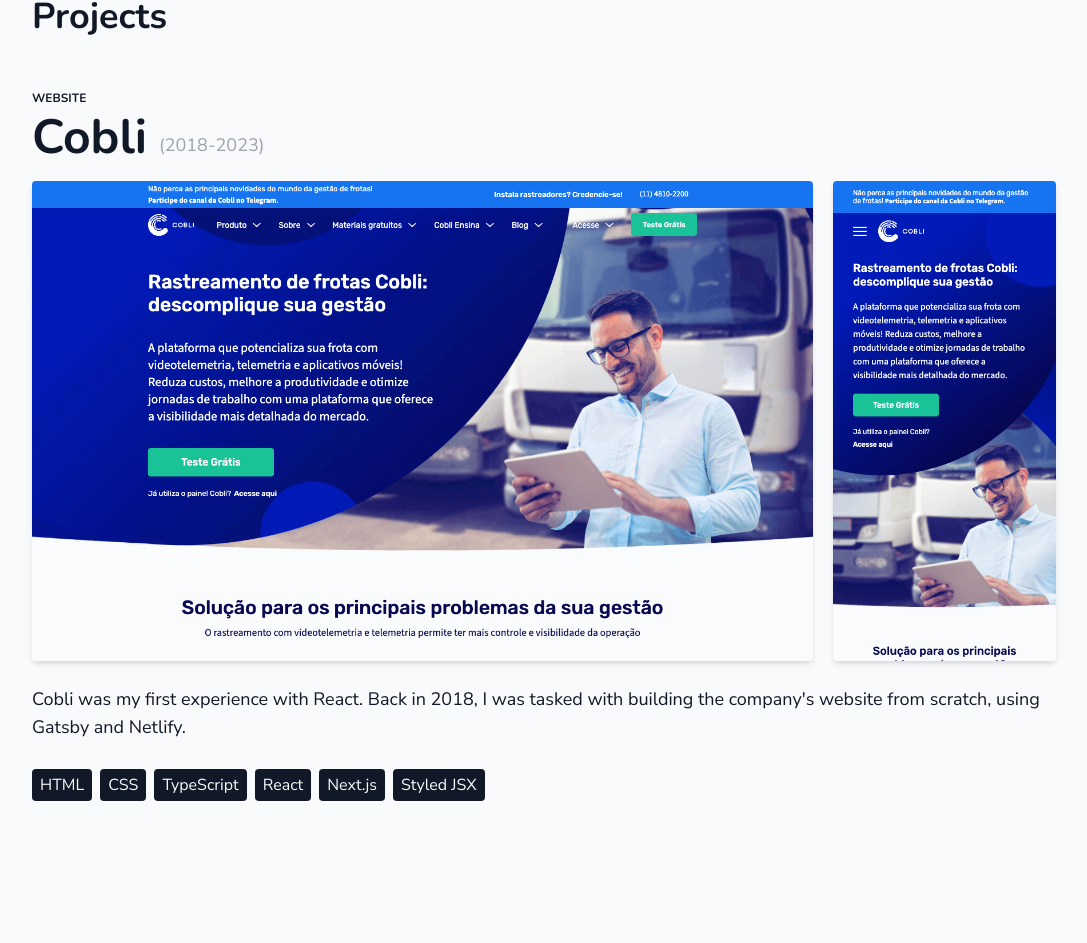
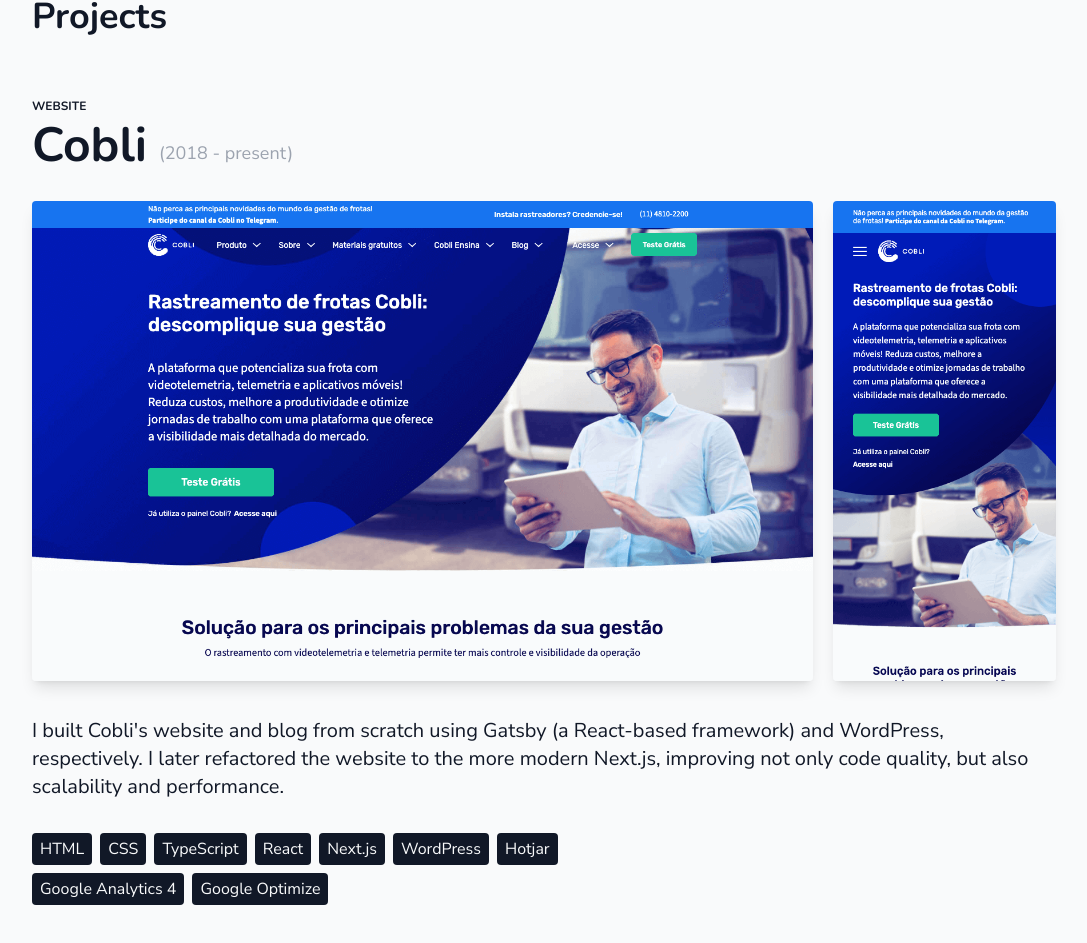
Before and after one commit to thomasryu/portfolio, a Next.js app: page /projects in a window 1280 px wide. Shown: the part 147-1090 px from the top of the page, without its empty margins (96-1183 px from the left). Built offline with nearby package versions, Linux system fonts and the light colour scheme.

Commit message:
Adding Cobli to projects page

```diff
--- a/app/about/page.tsx
+++ b/app/about/page.tsx
@@ -8,7 +8,26 @@
       <Container>
         <h1>About</h1>
 
-        <p></p>
+        <div className="flex min-h-screen items-center justify-center">
+          <div className="flex items-center justify-center gap-20 [filter:url(#gooey)]">
+            <div className="animate-movealt h-60 w-60 rounded-full bg-zinc-300 bg-gradient-to-br from-white to-zinc-400 shadow-inner shadow-white"></div>
+
+            <div className="animate-move h-40 w-40 rounded-full bg-zinc-300 bg-gradient-to-br from-white to-zinc-400 shadow-inner shadow-white"></div>
+          </div>
+        </div>
+
+        <svg>
+          <filter id="gooey">
+            <feGaussianBlur in="SourceGraphic" stdDeviation="25" />
+            <feColorMatrix
+              values="
+                  1 0 0 0 0
+                  0 1 0 0 0
+                  0 0 1 0 0
+                  0 0 0 90 -25"
+            />
+          </filter>
+        </svg>
       </Container>
     </main>
   )
--- a/app/globals.css
+++ b/app/globals.css
@@ -14,7 +14,8 @@
   }
 
   ul {
-    list-style-position: inside;
+    list-style-type: disc;
+    padding-left: 1.25rem;
   }
 
   a {
--- a/app/page.tsx
+++ b/app/page.tsx
@@ -4,6 +4,7 @@
 import { url } from '@/data'
 
 import { Container } from '@/components/Container'
+import { Tag } from '@/components/Tag'
 import { Tooltip } from '@/components/Tooltip'
 
 import GitHub from '@/icons/github.svg'
@@ -37,7 +38,7 @@
       'Vercel',
       'Netlify',
       'Google Tag Manager',
-      'Google Analytics',
+      'Google Analytics 4',
       'HubSpot',
       'Hotjar',
       'Microsoft Clarity',
@@ -87,9 +88,9 @@
               <h3 className="text-center">{skill.label}</h3>
               <div className="flex flex-row justify-center flex-wrap max-w-lg -m-1 mt-0">
                 {skill.tags.map((tag) => (
-                  <span className="text-white bg-black px-2 py-1 rounded m-1" key={tag}>
+                  <Tag className="m-1" key={tag}>
                     {tag}
-                  </span>
+                  </Tag>
                 ))}
               </div>
             </div>
@@ -116,7 +117,7 @@
           <span className="block text-sm lg:text-md font-bold pr-6">
             This website was built with the following stack:
           </span>
-          <ul className="list-disc mt-3 space-y-2">
+          <ul className="mt-3 space-y-2">
             <li className="text-sm lg:text-md">React</li>
             <li className="text-sm lg:text-md">TypeScript</li>
             <li className="text-sm lg:text-md">Next.js</li>
--- a/app/projects/page.tsx
+++ b/app/projects/page.tsx
@@ -4,6 +4,7 @@
 import { projects } from '@/data'
 
 import { Container } from '@/components/Container'
+import { Tag } from '@/components/Tag'
 
 export default function Projects() {
   return (
@@ -11,13 +12,13 @@
       <Container>
         <h1 className="text-3xl lg:text-4xl font-bold">Projects</h1>
 
-        <div className="mt-10 lg:mt-12">
-          {projects.map((project) => (
+        <div className="mt-10 lg:mt-14 space-y-4">
+          {projects.map((project, index) => (
             <div key={project.name}>
               {/* Label, Title, Date */}
               <span className="text-xs font-serif font-bold uppercase">{project.label}</span>
               <div className="flex flex-row items-end">
-                <Link href={project.href}>
+                <Link href={project.href} target="_blank" rel="noopener noreferrer">
                   <h1 className="text-4xl lg:text-5xl mt-1">{project.name}</h1>
                 </Link>
                 <div className="text-xs lg:text-lg text-gray mb-1.5 ml-2 lg:mb-0.5 lg:ml-3">
@@ -27,7 +28,7 @@
                   ) : (
                     <>
                       <span>{project.date.start}</span>
-                      {'-'}
+                      {' - '}
                       <span>{project.date.end}</span>
                     </>
                   )}
@@ -36,30 +37,38 @@
               </div>
 
               {/* Images */}
-              <div className="flex flex-row items-center space-x-2 lg:space-x-5 mt-5">
+              <div className="flex flex-row items-center space-x-2 lg:space-x-5 mt-8">
                 {[project.image].flat().map((image) => (
                   <Image
                     className={`block shrink min-w-0 ${
                       image.type === 'mobile' ? 'w-mobile' : 'w-desktop'
-                    } rounded shadow-md`}
+                    } rounded shadow lg:shadow-lg`}
                     src={image.src}
                     alt={image.alt}
                     width={image.type === 'mobile' ? 390 : 1366}
                     height={840}
+                    priority={index === 0}
                     key={image.src}
                   />
                 ))}
               </div>
 
               {/* Description */}
-              <p className="text-lg mt-6">{project.description}</p>
+              <p className="text-lg lg:text-xl max-w-2xl lg:max-w-5xl mt-7 lg:mt-9">{project.description}</p>
+              {project.items && (
+                <ul className="text-lg mt-5 lg:mt-6 space-y-2 lg:space-y-1">
+                  {project.items.map((item) => (
+                    <li key={item}>{item}</li>
+                  ))}
+                </ul>
+              )}
 
               {/* Tags */}
-              <div className="flex flex-row justify-start flex-wrap max-w-lg -m-1 mt-6">
+              <div className="flex flex-row justify-start flex-wrap max-w-2xl -m-1 mt-6 lg:mt-7">
                 {project.tags.map((tag) => (
-                  <span className="text-white bg-black px-2 py-1 rounded m-1" key={tag}>
+                  <Tag className="m-1" key={tag}>
                     {tag}
-                  </span>
+                  </Tag>
                 ))}
               </div>
             </div>
--- /dev/null
+++ b/components/Tag.tsx
@@ -0,0 +1,10 @@
+type Props = {
+  children: React.ReactNode
+  className?: string
+}
+
+export const Tag = (props: Props) => (
+  <span className={`text-white bg-black px-2 py-1 rounded ${props.className}`}>
+    {props.children}
+  </span>
+)
--- a/data/projects.ts
+++ b/data/projects.ts
@@ -4,8 +4,29 @@
   // {
   //   label: '',
   //   name: '',
-  //   images: [{ src: '/images/projects/', alt: '' }],
+  //   href: '',
+
+  //   date: {
+  //     start: '',
+  //     end: '',
+  //   },
+
+  //   image: [
+  //     {
+  //       type: 'desktop',
+  //       src: '/images/projects/-desktop.png',
+  //       alt: "",
+  //     },
+  //     {
+  //       type: 'mobile',
+  //       src: '/images/projects/-mobile.png',
+  //       alt: "",
+  //     },
+  //   ],
+
   //   description: '',
+  //   items: [''],
+
   //   tags: [''],
   // },
 
@@ -16,7 +37,7 @@
 
     date: {
       start: '2018',
-      end: '2023',
+      end: 'present',
     },
 
     image: [
@@ -33,7 +54,24 @@
     ],
 
     description:
-      "Cobli was my first experience with React. Back in 2018, I was tasked with building the company's website from scratch, using Gatsby and Netlify.",
-    tags: ['HTML', 'CSS', 'TypeScript', 'React', 'Next.js', 'Styled JSX'],
+      "I built Cobli's website and blog from scratch using Gatsby (a React-based framework) and WordPress, respectively. I later refactored the website to the more modern Next.js, improving not only code quality, but also scalability and performance.",
+    // items: [
+    //   'Developing new pages, tools, and components',
+    //   'Adding and maintaining analytics and tracking, and CRM workflows',
+    //   'Implementing technical SEO improvements to better rank our platforms in search results',
+    //   'Implementing A/B tests to improve our conversion rates',
+    // ],
+
+    tags: [
+      'HTML',
+      'CSS',
+      'TypeScript',
+      'React',
+      'Next.js',
+      'WordPress',
+      'Hotjar',
+      'Google Analytics 4',
+      'Google Optimize',
+    ],
   },
 ]
--- a/tailwind.config.ts
+++ b/tailwind.config.ts
@@ -28,6 +28,7 @@
         black: colors.gray[900],
         white: colors.gray[50],
         gray: colors.gray[400],
+        'dark-gray': colors.gray[600],
 
         yellow: colors.yellow[400],
       },
--- a/types/projects.ts
+++ b/types/projects.ts
@@ -2,15 +2,16 @@
   label: 'Website' | 'Misc.'
   name: string
   href: string
-
   date:
     | string
     | {
         start: string
         end: string
       }
+
   image: ProjectImage | ProjectImage[]
   description: string
+  items?: string[]
   tags: string[]
 }
 
```
